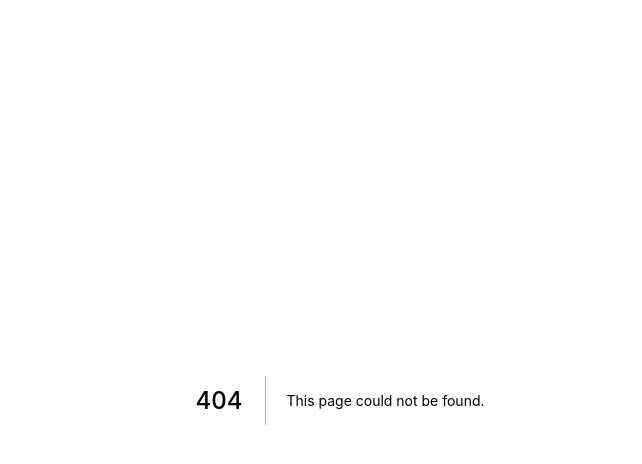
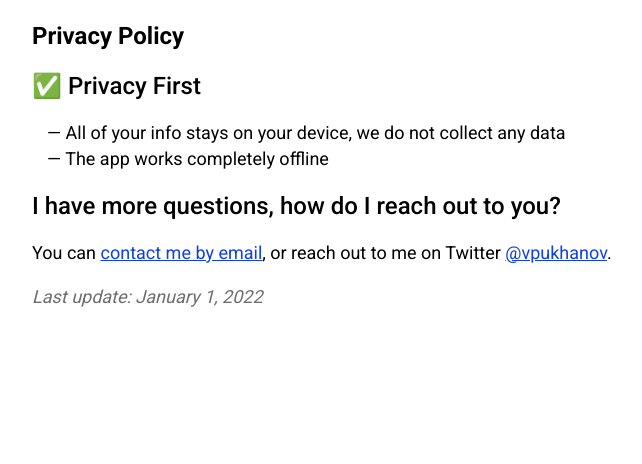
Before and after one commit to vpukhanov/website, a Next.js app: page /privacy/trefo in a window 1280 px wide. Before the commit this address had no page. Shown: the top 464 px of the page, without its empty margins (140-782 px from the left). Built offline with nearby package versions, Linux system fonts and the light colour scheme.

Commit message:
trefo privacy policy

```diff
--- /dev/null
+++ b/pages/privacy/trefo.js
@@ -0,0 +1,36 @@
+import Head from 'next/head'
+import CommonHead from '../../components/CommonHead'
+
+export default function TrefoAppPrivacyPolicy() {
+  return (
+    <div className='app-container'>
+      <Head>
+        <title>Trefo Privacy Policy | Vyacheslav Pukhanov</title>
+        <meta name='description' content='Privacy Policy for Trefo app' />
+        <CommonHead />
+      </Head>
+      <section className='privacy-en' style={{ maxWidth: 600 }}>
+        <h1 className='text-title'>Privacy Policy</h1>
+        <h2 className='text-subtitle'>✅ Privacy First</h2>
+        <ul className='text-body'>
+          <li>
+            All of your info stays on your device, we do not collect any data
+          </li>
+          <li>The app works completely offline</li>
+        </ul>
+        <h2 className='text-subtitle'>
+          I have more questions, how do I reach out to you?
+        </h2>
+        <p className='text-body'>
+          You can{' '}
+          <a href='mailto:vyacheslav@pukhanov.ru'>contact me by email</a>, or
+          reach out to me on Twitter{' '}
+          <a href='https://twitter.com/vpukhanov'>@vpukhanov</a>.
+        </p>
+        <p className='text-body text-sublime'>
+          <em>Last update: January 1, 2022</em>
+        </p>
+      </section>
+    </div>
+  )
+}
```
